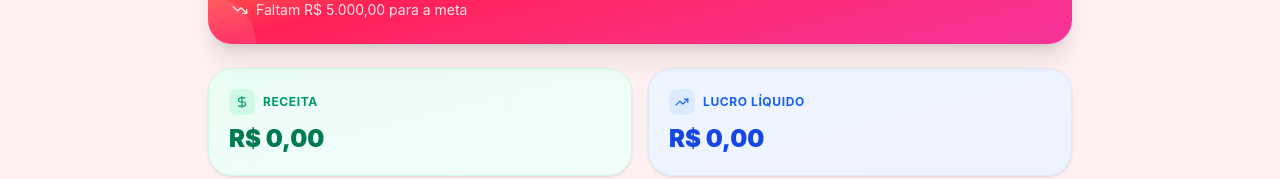
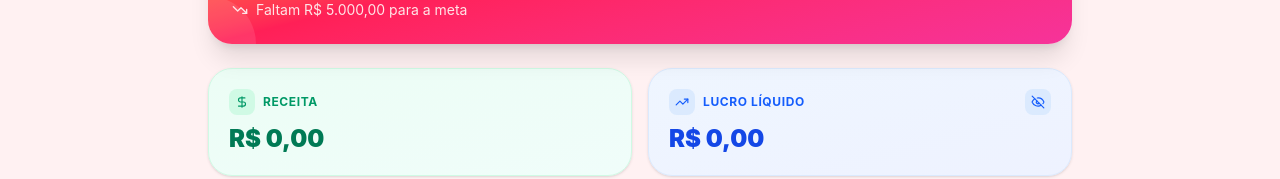
Before and after one commit to LubsPants/Bon-Vivant-Doces, a React (Vite) app: page / in a window 1280 px wide. Shown: the part 439-618 px from the top of the page. Built offline with nearby package versions, Linux system fonts and the light colour scheme; no server answers; the database is empty.

Commit message:
Update dashboard cash outflow and profit visibility

```diff
--- a/src/pages/Dashboard.tsx
+++ b/src/pages/Dashboard.tsx
@@ -1,8 +1,8 @@
 import React, { useState } from 'react';
-import { TrendingUp, DollarSign, Package, Award, Target, Edit2, Check, TrendingDown } from 'lucide-react';
+import { TrendingUp, DollarSign, Package, Award, Target, Edit2, Check, TrendingDown, Eye, EyeOff } from 'lucide-react';
 import { BarChart, Bar, XAxis, YAxis, CartesianGrid, Tooltip, ResponsiveContainer, Cell } from 'recharts';
 import { AppState } from '../types';
-import { getCashBalance, getCashMovementsForMonth, getCashTotalByCategory, getCashTotalByType } from '../lib/cash';
+import { getCashBalance, getCashMovementsForMonth, getCashTotalByType } from '../lib/cash';
 import { getRecipeCost } from '../utils/costs';
 
 interface DashboardPageProps {
@@ -12,6 +12,7 @@ interface DashboardPageProps {
 
 export const DashboardPage: React.FC<DashboardPageProps> = ({ state, setState }) => {
   const [isEditingGoal, setIsEditingGoal] = useState(false);
+  const [isNetProfitHidden, setIsNetProfitHidden] = useState(false);
   const [tempGoal, setTempGoal] = useState(state.monthlyGoal.value.toString());
 
   const formatCurrency = (value: number) => {
@@ -34,7 +35,6 @@ export const DashboardPage: React.FC<DashboardPageProps> = ({ state, setState })
   const cashBalance = getCashBalance(state.cashMovements);
   const monthlyCashIn = getCashTotalByType(monthlyCashMovements, 'income');
   const monthlyCashOut = getCashTotalByType(monthlyCashMovements, 'expense');
-  const monthlyWithdrawals = getCashTotalByCategory(monthlyCashMovements, 'withdrawal');
 
   // Goal calculations
   const goalProgress = Math.min((totalRevenue / state.monthlyGoal.value) * 100, 100);
@@ -159,13 +159,26 @@ export const DashboardPage: React.FC<DashboardPageProps> = ({ state, setState })
           <div className="text-2xl font-black text-emerald-700">R$ {formatCurrency(totalRevenue)}</div>
         </div>
         <div className="bg-gradient-to-br from-blue-50 to-indigo-50 p-5 rounded-3xl shadow-sm border border-blue-100">
-          <div className="flex items-center gap-2 text-blue-600 mb-2">
-            <div className="p-1.5 bg-blue-100 rounded-lg">
-              <TrendingUp size={14} />
+          <div className="flex items-center justify-between gap-2 text-blue-600 mb-2">
+            <div className="flex items-center gap-2">
+              <div className="p-1.5 bg-blue-100 rounded-lg">
+                <TrendingUp size={14} />
+              </div>
+              <span className="text-xs font-bold uppercase tracking-wider">Lucro Líquido</span>
             </div>
-            <span className="text-xs font-bold uppercase tracking-wider">Lucro Líquido</span>
+            <button
+              type="button"
+              onClick={() => setIsNetProfitHidden(prev => !prev)}
+              className="p-1.5 bg-blue-100 rounded-lg hover:bg-blue-200 transition-colors"
+              aria-label={isNetProfitHidden ? 'Mostrar lucro líquido' : 'Ocultar lucro líquido'}
+              title={isNetProfitHidden ? 'Mostrar lucro líquido' : 'Ocultar lucro líquido'}
+            >
+              {isNetProfitHidden ? <Eye size={14} /> : <EyeOff size={14} />}
+            </button>
           </div>
-          <div className="text-2xl font-black text-blue-700">R$ {formatCurrency(netProfit)}</div>
+          <div className={`text-2xl font-black text-blue-700 ${isNetProfitHidden ? 'tracking-widest' : ''}`}>
+            {isNetProfitHidden ? 'R$ •••••' : `R$ ${formatCurrency(netProfit)}`}
+          </div>
         </div>
         <div className="bg-gradient-to-br from-amber-50 to-yellow-50 p-5 rounded-3xl shadow-sm border border-amber-100">
           <div className="flex items-center gap-2 text-amber-600 mb-2">
@@ -208,7 +221,7 @@ export const DashboardPage: React.FC<DashboardPageProps> = ({ state, setState })
           </div>
           <div className="flex justify-between items-center p-3 bg-orange-50 rounded-xl">
             <span className="text-sm text-orange-700 font-medium">Retiradas do Caixa no Mês</span>
-            <span className="font-bold text-orange-700">- R$ {formatCurrency(monthlyWithdrawals)}</span>
+            <span className="font-bold text-orange-700">- R$ {formatCurrency(monthlyCashOut)}</span>
           </div>
           <div className="flex justify-between items-center p-3 bg-rose-50 rounded-xl">
             <span className="text-sm text-rose-600 font-medium">Custos de Produção</span>
```
